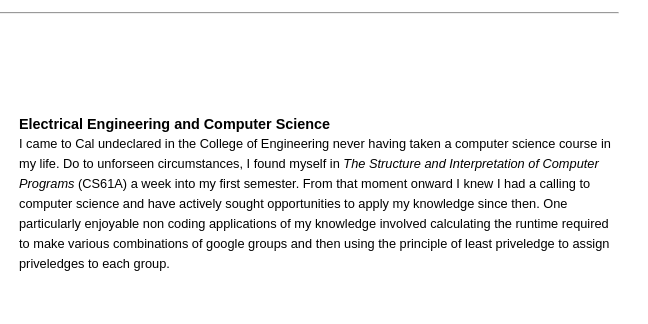
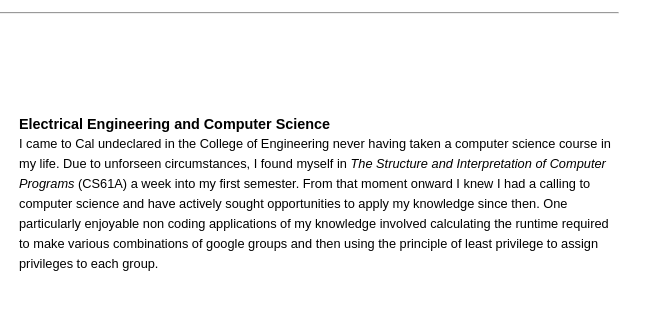
Before and after one commit to jhbruner24/WebsiteV2, a plain HTML site: page index.html in a window 1280 px wide. Shown: the part 2220-2544 px from the top of the page, 471-1119 px from the left. Drawn offline with nearby package versions, Linux system fonts and the light colour scheme.

Commit message:
Typos fixed

```diff
--- a/index.html
+++ b/index.html
@@ -146,10 +146,10 @@
                     </div>
                     <div class="experience-column-description">
                         <div class="experience-column-description-title"><b>Electrical Engineering and Computer Science</b></div>
-                        <div class="experience-column-description-content">I came to Cal undeclared in the College of Engineering never having taken a computer science course in my life. Do to unforseen
+                        <div class="experience-column-description-content">I came to Cal undeclared in the College of Engineering never having taken a computer science course in my life. Due to unforseen
                             circumstances, I found myself in <i>The Structure and Interpretation of Computer Programs</i> (CS61A) a week into my first semester. From that moment onward I knew I had a calling to computer science
                             and have actively sought opportunities to apply my knowledge since then. One particularly enjoyable non coding applications of my knowledge involved calculating the runtime required to make various combinations
-                            of google groups and then using the principle of least priveledge to assign priveledges to each group.
+                            of google groups and then using the principle of least privilege to assign privileges to each group.
                         </div>
                     </div>
                 </div>
```
